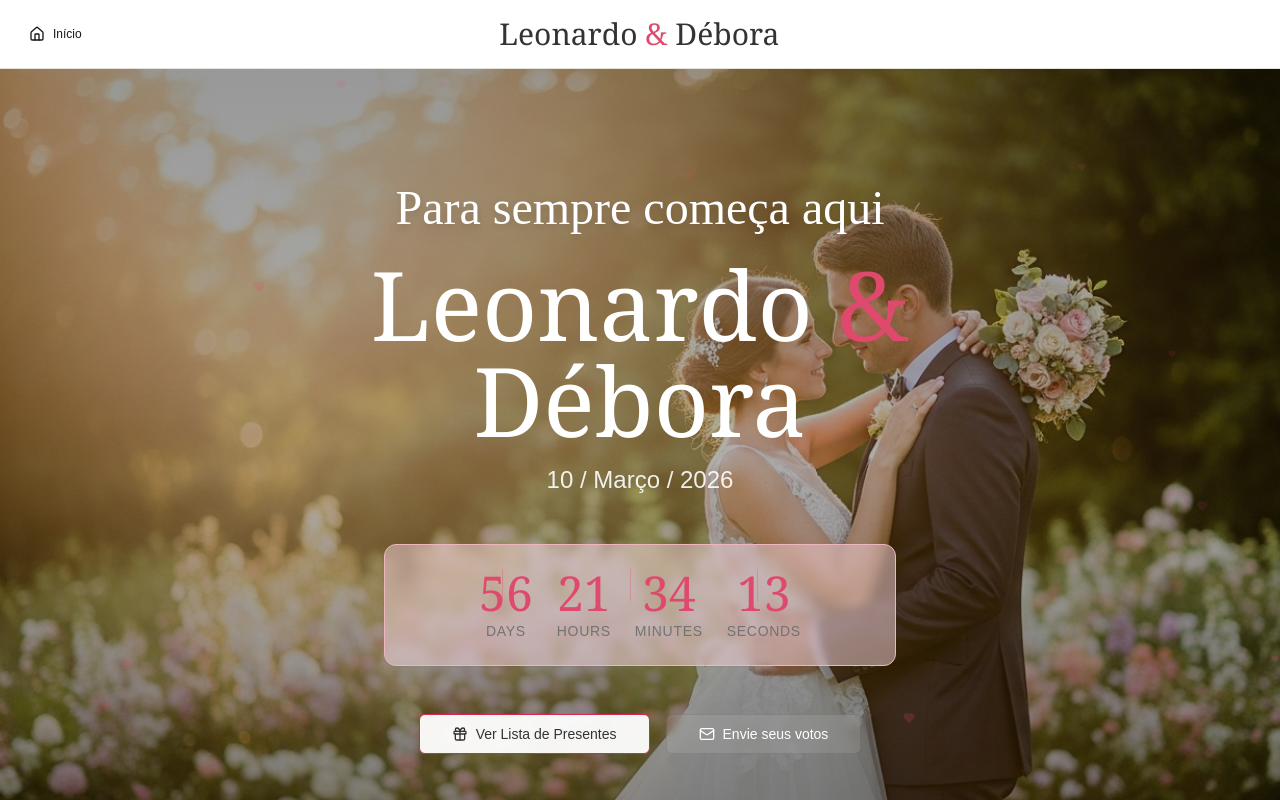
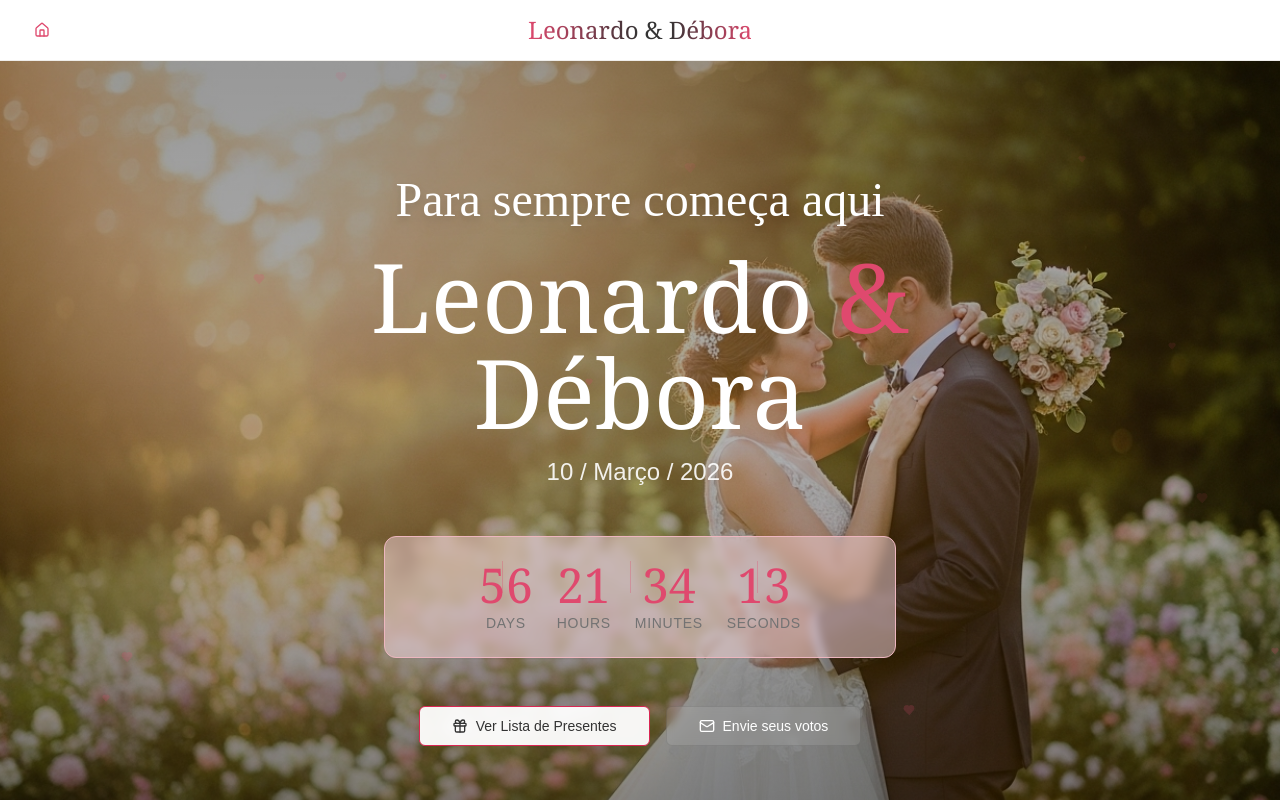
Before and after one commit to brgarcias/brothers-wedding-party, a Next.js app: page / in a window 1280 px wide. Shown: the top 800 px of the page. Built offline with nearby package versions, Linux system fonts and the light colour scheme.

Commit message:
feat: improve header

```diff
--- a/src/components/SiteHeader.tsx
+++ b/src/components/SiteHeader.tsx
@@ -6,23 +6,29 @@ import { Button } from "@/components/ui/button";
 
 const SiteHeader = () => {
   return (
-    <header className="sticky top-0 z-50 bg-background/95 backdrop-blur-sm border-b">
-      <div className="max-w-7xl mx-auto px-4 py-4 flex items-center justify-between">
+    <header className="sticky top-0 z-50 bg-background/80 backdrop-blur-md border-b border-border/60">
+      <div className="max-w-7xl mx-auto px-4 md:px-6 py-3 flex items-center justify-between">
         <Link href="/" data-testid="link-home">
           <Button
             variant="ghost"
-            size="sm"
-            className="gap-2"
+            size="icon"
+            className="p-2 hover:bg-primary/10 transition-colors"
             data-testid="button-home"
           >
-            <Home className="w-4 h-4" />
-            Início
+            <Home className="w-6 h-6 text-primary" />
+            <span className="sr-only">Início</span>
           </Button>
         </Link>
-        <h1 className="font-serif text-2xl md:text-3xl text-foreground">
-          Leonardo <span className="text-primary">&</span> Débora
+        <h1 className="absolute left-1/2 -translate-x-1/2 font-serif text-xl md:text-2xl text-foreground font-medium select-none">
+          <span className="bg-gradient-to-r from-primary to-foreground bg-clip-text text-transparent">
+            Leonardo
+          </span>{" "}
+          &{" "}
+          <span className="bg-gradient-to-r from-foreground to-primary bg-clip-text text-transparent">
+            Débora
+          </span>
         </h1>
-        <div className="w-20" />
+        <div className="w-8 md:w-10" />
       </div>
     </header>
   );
```
